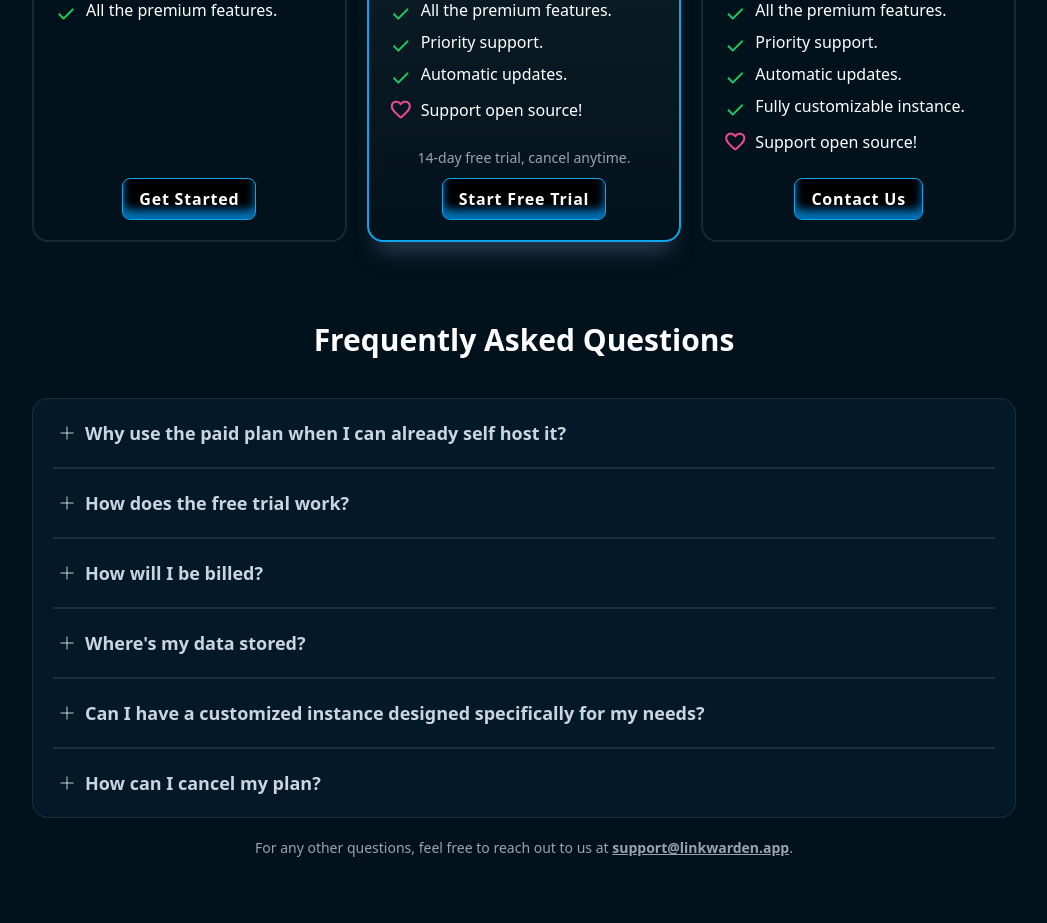
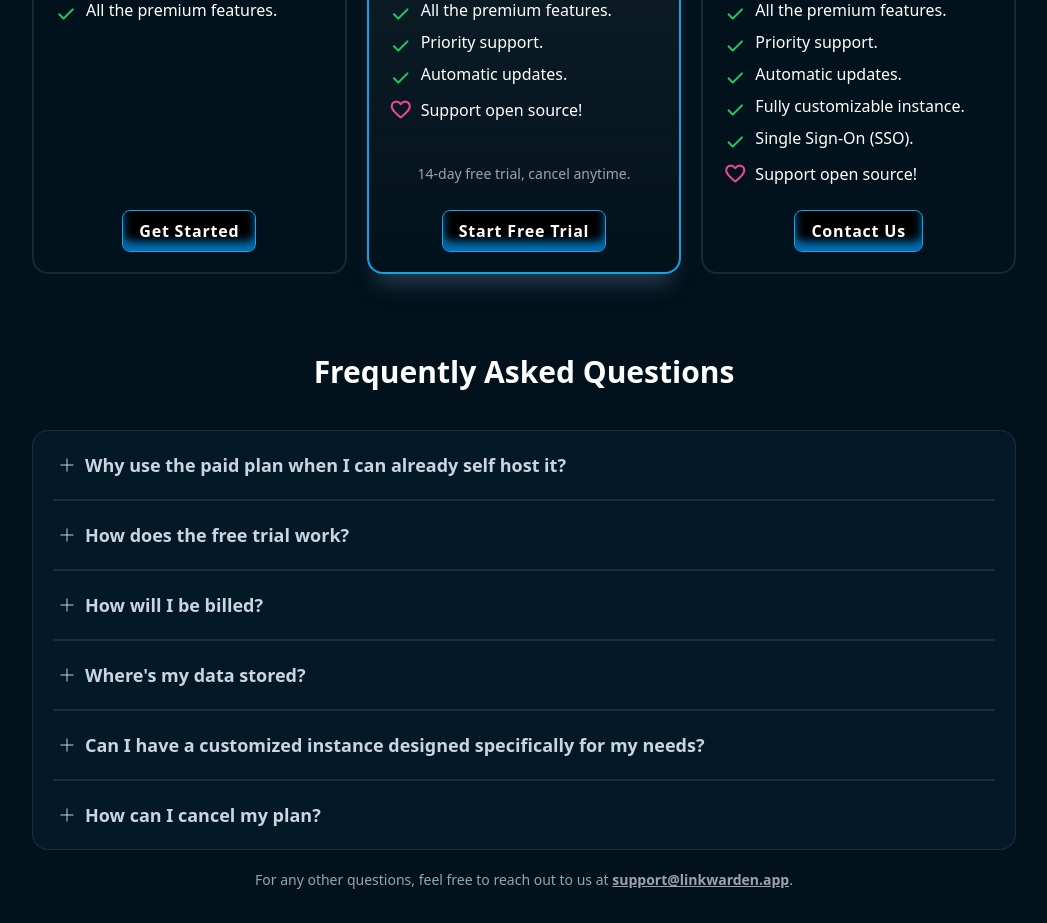
Before and after one commit to linkwarden/website, a Next.js app: page / in a window 1280 px wide. Shown: the part 4260-5183 px from the top of the page, without its empty margins (116-1163 px from the left). Built offline with nearby package versions, Linux system fonts and the light colour scheme.

Commit message:
minor update

```diff
--- a/components/Homepage/Pricing.tsx
+++ b/components/Homepage/Pricing.tsx
@@ -227,6 +227,12 @@ function Pricing() {
                   </span>
                   <p>Fully customizable instance.</p>
                 </li>
+                <li className="flex items-start gap-2 text-left">
+                  <span className="material-symbols-rounded text-2xl select-none text-green-500">
+                    check
+                  </span>
+                  <p>Single Sign-On (SSO).</p>
+                </li>
                 <li className="flex items-center gap-2 text-left">
                   <span className="material-symbols-rounded text-2xl select-none text-pink-500">
                     favorite
--- a/components/Homepage/Showcase.tsx
+++ b/components/Homepage/Showcase.tsx
@@ -40,7 +40,13 @@ export default function Showcase() {
         <GitHubButton />
       </div>
 
-      <div className="pt-10 pl-2 pr-2 pb-2 max-w-7xl w-2/3 mx-auto min-w-[350px] mt-10 mb-20">
+      <div
+        className={
+          imageLoaded
+            ? "pt-10 pl-2 pr-2 pb-2 max-w-7xl w-2/3 mx-auto min-w-[350px] mt-10 mb-20"
+            : " opacity-0"
+        }
+      >
         <div className="slide-up relative">
           <Image
             src="./app/dashboard.jpeg"
```
